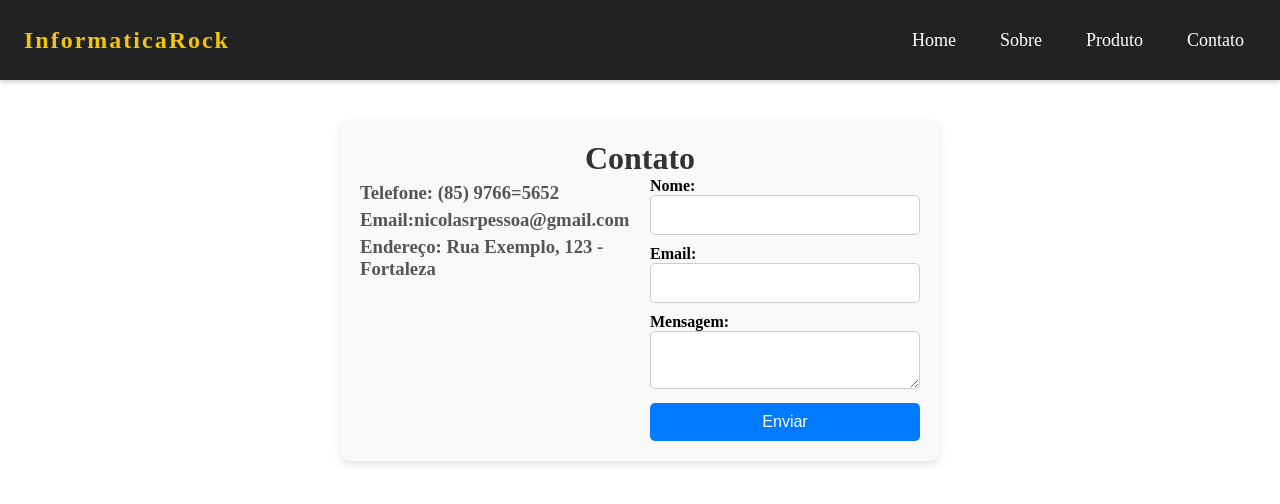
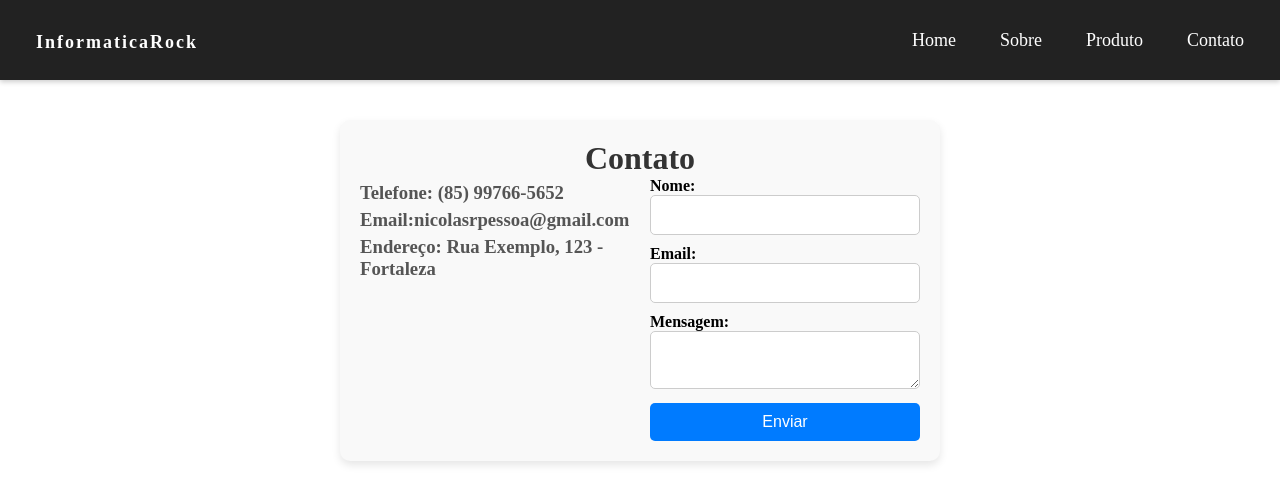
Before and after one commit to RockNicolas/Routes-React, a React (Vite) app: page /contato in a window 1280 px wide. Shown: the top 504 px of the page. Built offline with nearby package versions, Linux system fonts and the light colour scheme.

Commit message:
Fazendo a logo principal ser um Link de router

```diff
--- a/src/components/contato/ContactInfo.tsx
+++ b/src/components/contato/ContactInfo.tsx
@@ -1,7 +1,7 @@
 export default function ContactInfo() {
     return (
         <div className="contact-info">
-            <h3>Telefone: (85) 9766=5652</h3>
+            <h3>Telefone: (85) 99766-5652</h3>
             <h3>Email:nicolasrpessoa@gmail.com</h3>
             <h3>Endereço: Rua Exemplo, 123 - Fortaleza</h3>
         </div>
--- a/src/components/header/header.tsx
+++ b/src/components/header/header.tsx
@@ -4,7 +4,9 @@ import './header.css'
 export function Header(){
     return(
         <header>
-            <h2>InformaticaRock</h2>
+            <h2>
+                <Link to="/">InformaticaRock</Link>
+            </h2>
             <div>
                 <Link to="/">Home</Link>
                 <Link to="/sobre">Sobre</Link>
```
